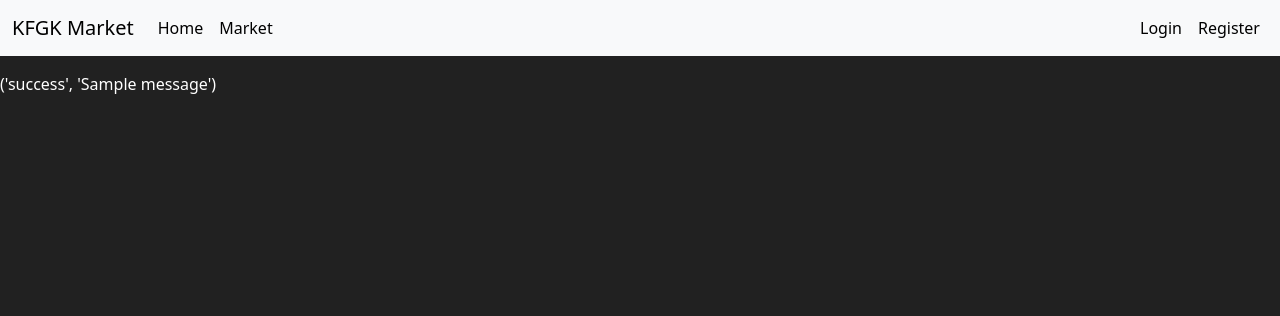
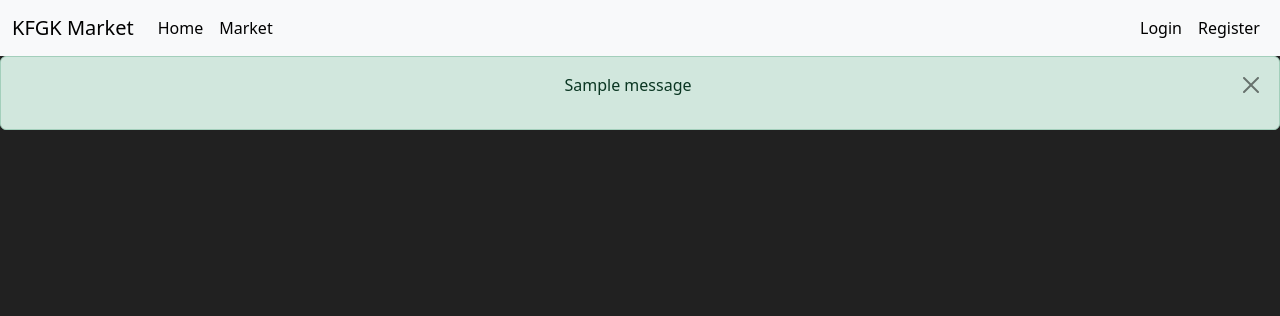
Before and after one commit to Katscan-static/webstack_project_ecommerce, a Flask app: page / in a window 1280 px wide. Shown: the top 316 px of the page. Run offline with Flask 3, Linux system fonts and the light colour scheme; one stand-in notice (Sample message) is shown.

Commit message:
added flash messages along with the category of the flash message

```diff
--- a/market/routes.py
+++ b/market/routes.py
@@ -27,7 +27,7 @@ def registration_page():
             return redirect(url_for('market_page'))
     if form.errors != {}:
         for err in form.errors.values():
-            flash(f'The was an error {err}')
+            flash(f'The was an error {err}', category='danger')
     else:
         print('no errors')
     return render_template('register.html', form=form)
--- a/market/templates/base.html
+++ b/market/templates/base.html
@@ -11,6 +11,7 @@
     <link href="https://cdn.jsdelivr.net/npm/bootstrap@5.3.3/dist/css/bootstrap.min.css" rel="stylesheet" integrity="sha384-QWTKZyjpPEjISv5WaRU9OFeRpok6YctnYmDr5pNlyT2bRjXh0JMhjY6hW+ALEwIH" crossorigin="anonymous">
   </head>
   <body>
+    <script src="https://code.jquery.com/jquery-3.6.0.min.js" integrity="..." crossorigin="anonymous"></script>
     <script src="https://cdn.jsdelivr.net/npm/bootstrap@5.3.3/dist/js/bootstrap.bundle.min.js" integrity="sha384-YvpcrYf0tY3lHB60NNkmXc5s9fDVZLESaAA55NDzOxhy9GkcIdslK1eN7N6jIeHz" crossorigin="anonymous"></script>
     <nav class="navbar navbar-expand-lg bg-body-tertiary">
   <div class="container-fluid">
@@ -39,10 +40,15 @@
     </div>
   </div>
 </nav>
+
 {% with messages = get_flashed_messages(with_categories=true) %}
 	{% if messages%}
-		{% for message in messages%}
-		</p>{{ message }}</p>
+		{% for category, message in messages%}
+		<div class="alert alert-{{ category }} d-flex text-center">
+
+			<p class="ms-auto">{{ message }}</p>
+			<button type="button" class="btn-close ms-auto" data-bs-dismiss="alert" aria-label="Close"></button>
+		</div>
 		{% endfor%}
 	{% endif %}
 {% endwith %}
```
